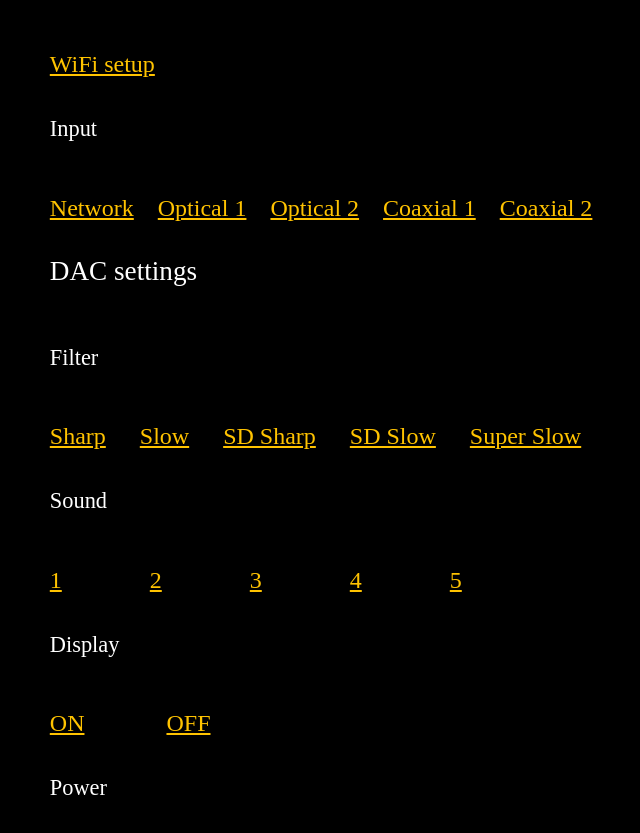
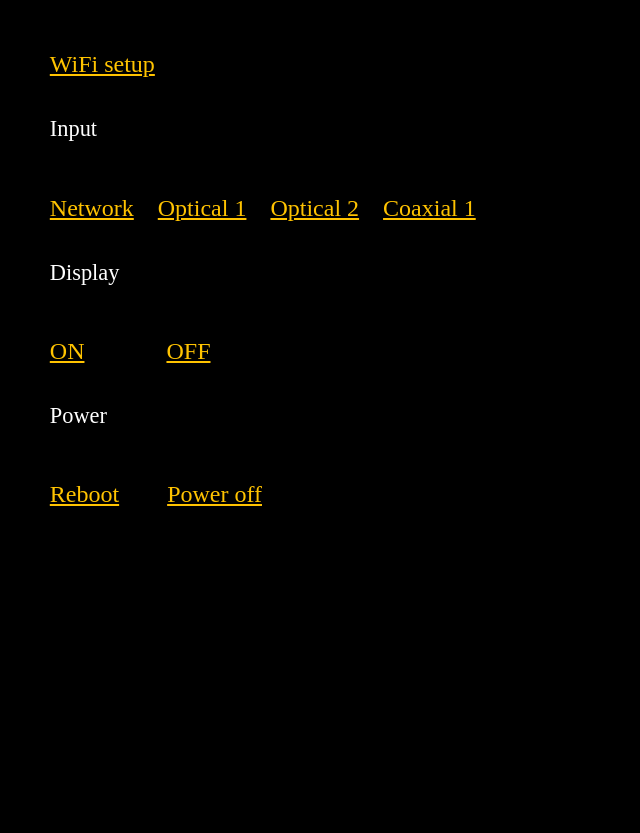
Before and after one commit to eragefe/web, a Flask app: page / in a window 1280 px wide. Shown: the part 160-993 px from the top of the page, without its empty margins (223-863 px from the left). After the commit the page ends 666 px from the top, so only its background shows below. Run offline with Flask 2, Linux system fonts and the light colour scheme.

Commit message:
Update app.html

```diff
--- a/templates/app.html
+++ b/templates/app.html
@@ -7,12 +7,12 @@
         <li><label for="menu2">Network settings</label></li>
         <li><a href="{{ url_for('wifi') }}" class="wifi">WiFi setup</a><a class="dot">.......</a></label><li>
         <li><label for="menu">Input</label></li>
-        <li><a href="{{ url_for('streamer') }}" class="wifi">Network</a><a class="dot">....</a><a href="{{ url_for('optical1') }}" class="optical1">Optical 1</a><a class="dot">....</a><a href="{{ url_for('optical2') }}" class="optical2">Optical 2</a><a class="dot">....</a><a href="{{ url_for('coaxial1') }}" class="coaxial1">Coaxial 1</a><a class="dot">....</a><a href="{{ url_for('coaxial2') }}" class="coaxial2">Coaxial 2</a></label><li>
-        <li><label for="menu2">DAC settings</label></li>
+        <li><a href="{{ url_for('streamer') }}" class="wifi">Network</a><a class="dot">....</a><a href="{{ url_for('optical1') }}" class="optical1">Optical 1</a><a class="dot">....</a><a href="{{ url_for('optical2') }}" class="optical2">Optical 2</a><a class="dot">....</a><a href="{{ url_for('coaxial1') }}" class="coaxial1">Coaxial 1</a><a class="dot">....</a> <!-- <a href="{{ url_for('coaxial2') }}" class="coaxial2">Coaxial 2</a>--></label><li>
+<!--    <li><label for="menu2">DAC settings</label></li>
         <li><label for="menu">Filter</label></li>
         <li><a href="{{ url_for('sharp') }}" class="sharp">Sharp</a> <a class="dot">.</a> <a href="{{ url_for('slow') }}" class="slow">Slow</a> <a class="dot">.</a> <a href="{{ url_for('sdsharp') }}" class="sdsharp">SD Sharp</a> <a class="dot">.</a> <a href="{{ url_for('sdslow') }}" class="sdslow">SD Slow</a> <a class="dot">.</a> <a href="{{ url_for('superslow') }}" class="superslow">Super Slow</a></li>
         <li><label for="menu">Sound</label></li>
-        <li><a href="{{ url_for('s1') }}" class="s1">1</a> <a class="dot">..........</a> <a href="{{ url_for('s2') }}" class="s2">2</a> <a class="dot">..........</a> <a href="{{ url_for('s3') }}" class="s3">3</a> <a class="dot">..........</a> <a href="{{ url_for('s4') }}" class="s4">4</a> <a class="dot">..........</a> <a href="{{ url_for('s5') }}" class="s5">5</a></li>
+        <li><a href="{{ url_for('s1') }}" class="s1">1</a> <a class="dot">..........</a> <a href="{{ url_for('s2') }}" class="s2">2</a> <a class="dot">..........</a> <a href="{{ url_for('s3') }}" class="s3">3</a> <a class="dot">..........</a> <a href="{{ url_for('s4') }}" class="s4">4</a> <a class="dot">..........</a> <a href="{{ url_for('s5') }}" class="s5">5</a></li> -->
         <li><label for="menu">Display</label></li>
         <li><a href="{{ url_for('dispon') }}" class="dispon">ON</a> <a class="dot">.........</a> <a href="{{ url_for('dispoff') }}" class="dispoff">OFF</a></li>
         <li><label for="menu">Power</label></li>
```
